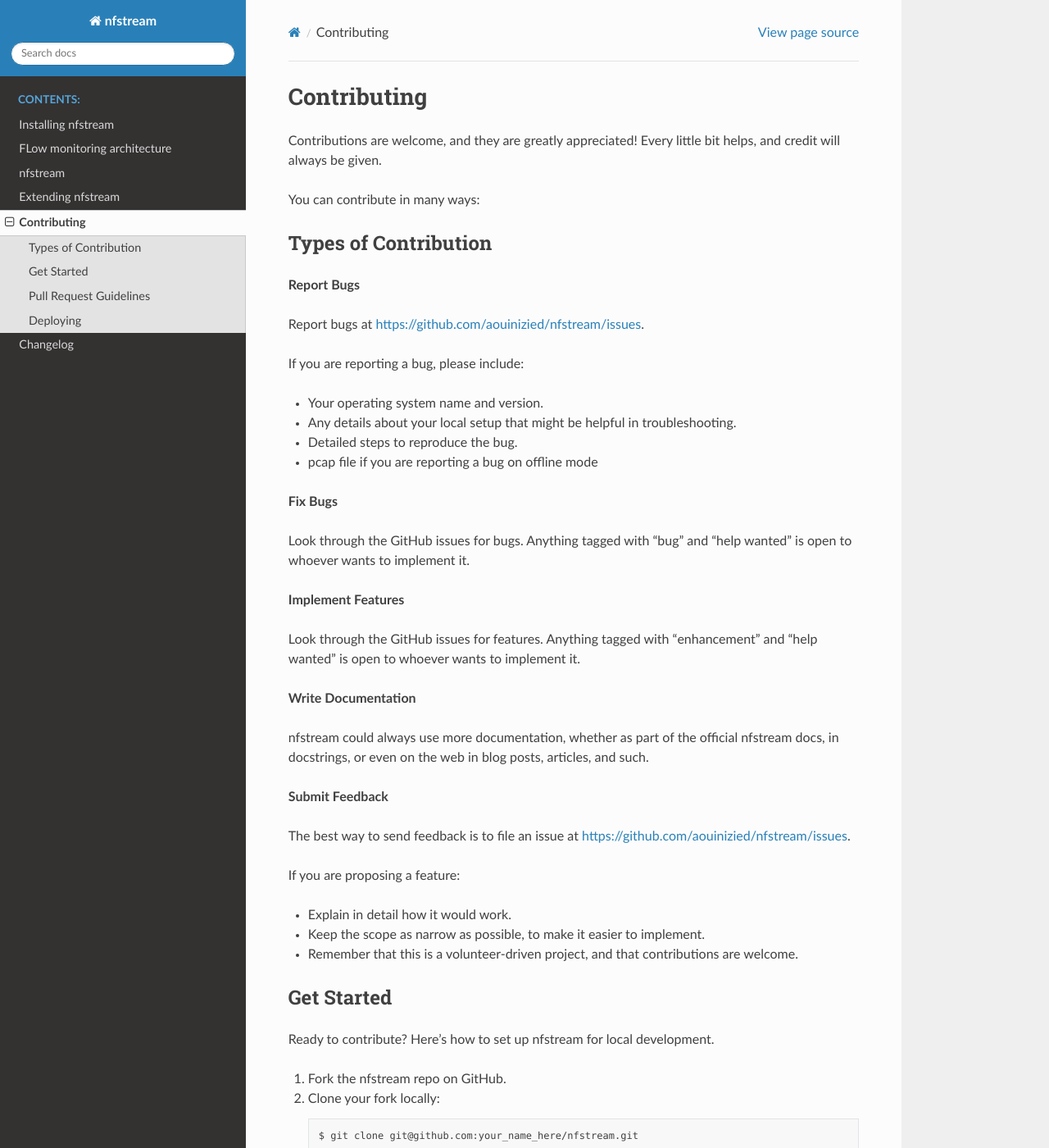
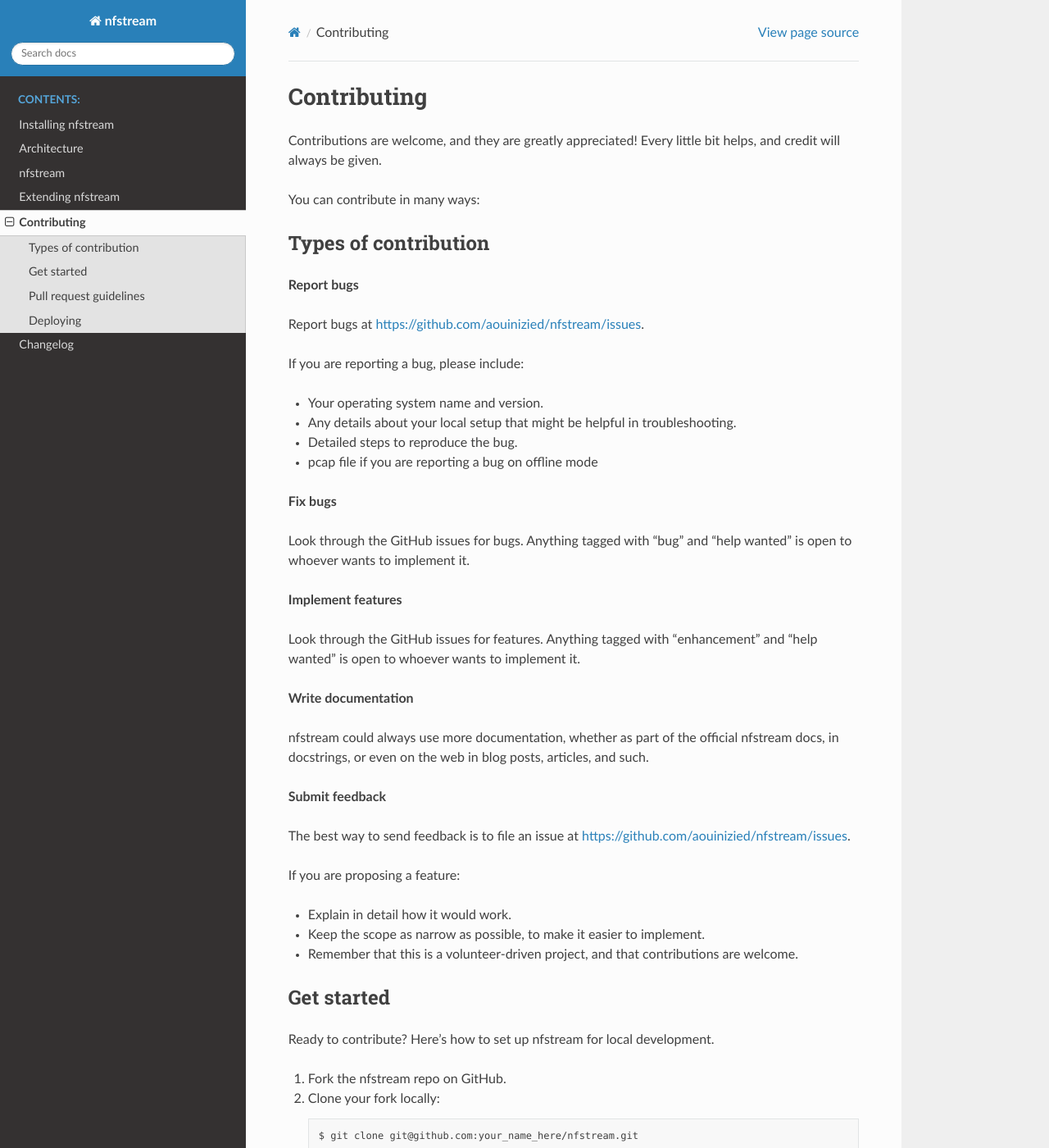
Before and after one commit to nfstream/nfstream, a Sphinx documentation site: the page built from docs/source/contributing.rst, in a window 1280 px wide and 1400 px high. Shown: the whole window at 82% size. Built offline with Sphinx 7.4.7 and the Read the Docs theme 2.0.0, drawn with Linux system fonts in a browser that asks for light colours; some of the changed text lies outside the part shown.

Commit message:
Fix typos.

```diff
--- a/docs/source/architecture.rst
+++ b/docs/source/architecture.rst
@@ -1,6 +1,6 @@
-############################
-FLow monitoring architecture
-############################
+############
+Architecture
+############
 
 .. image:: asset/arch.png
   :scale: 100%
@@ -13,7 +13,7 @@
 and implementation is possible.
 
 ******************
-Packet Observation
+Packet observation
 ******************
 
 Packet observation is a key stage in a flow monitoring architecture as it is the
@@ -51,7 +51,7 @@
 the result is compared to a value or a range of values.
 
 *************
-Flow Metering
+Flow metering
 *************
 It includes packets aggregation into flows and flow entry expiration management.
 Second, the metering process associates a packet to a flow entry using a defined key.
--- a/docs/source/contributing.rst
+++ b/docs/source/contributing.rst
@@ -8,10 +8,10 @@
 You can contribute in many ways:
 
 *********************
-Types of Contribution
+Types of contribution
 *********************
 
-**Report Bugs**
+**Report bugs**
 
 Report bugs at https://github.com/aouinizied/nfstream/issues.
 
@@ -22,23 +22,23 @@
 * Detailed steps to reproduce the bug.
 * pcap file if you are reporting a bug on offline mode
 
-**Fix Bugs**
+**Fix bugs**
 
 Look through the GitHub issues for bugs. Anything tagged with "bug" and "help
 wanted" is open to whoever wants to implement it.
 
-**Implement Features**
+**Implement features**
 
 Look through the GitHub issues for features. Anything tagged with "enhancement"
 and "help wanted" is open to whoever wants to implement it.
 
-**Write Documentation**
+**Write documentation**
 
 nfstream could always use more documentation, whether as part of the
 official nfstream docs, in docstrings, or even on the web in blog posts,
 articles, and such.
 
-**Submit Feedback**
+**Submit feedback**
 
 The best way to send feedback is to file an issue at https://github.com/aouinizied/nfstream/issues.
 
@@ -50,7 +50,7 @@
   are welcome.
 
 ***********
-Get Started
+Get started
 ***********
 
 Ready to contribute? Here's how to set up nfstream for local development.
@@ -85,7 +85,7 @@
 7. Submit a pull request through the GitHub website.
 
 ***********************
-Pull Request Guidelines
+Pull request guidelines
 ***********************
 
 Before you submit a pull request, check that it meets these guidelines:
```
Also changed, not shown: docs/source/asset/nfstream_logo.png (deleted).
